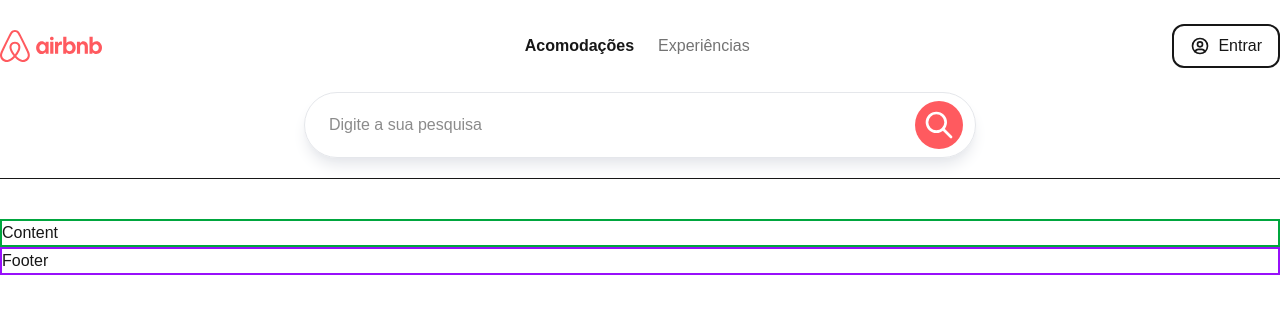
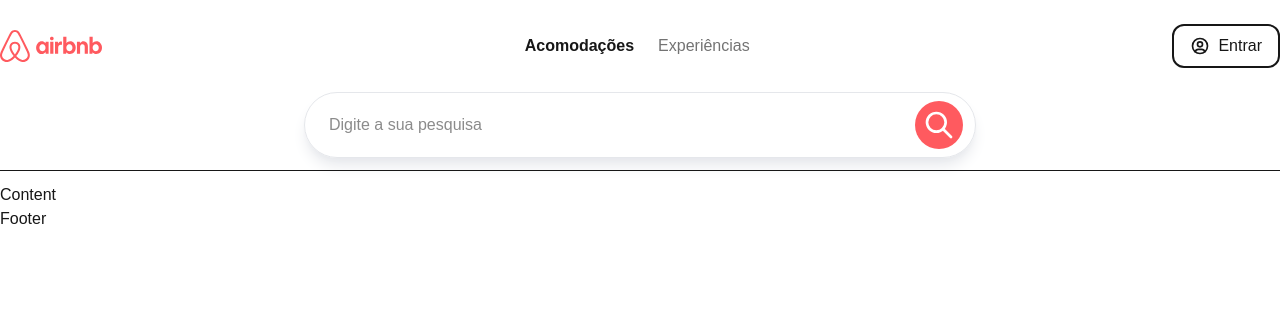
Before and after one commit to alexandrerogeriosn93/project-next-clone-airbnb, a Next.js app: page / in a window 1280 px wide. Shown: the top 314 px of the page. Built offline with nearby package versions, Linux system fonts and the light colour scheme.

Commit message:
chore: install swiper

```diff
--- a/package.json
+++ b/package.json
@@ -12,7 +12,8 @@
     "@tabler/icons-react": "^3.35.0",
     "next": "15.5.4",
     "react": "19.1.0",
-    "react-dom": "19.1.0"
+    "react-dom": "19.1.0",
+    "swiper": "^12.0.2"
   },
   "devDependencies": {
     "@eslint/eslintrc": "^3",
--- a/src/app/page.tsx
+++ b/src/app/page.tsx
@@ -4,15 +4,16 @@ import SearchBar from "@/widgets/SearchBar";
 export default function Home() {
   return (
     <>
-      <div>
+      <header className="container mx-auto">
         <NavbarTop />
         <SearchBar />
-      </div>
+      </header>
 
-      <hr className="mt-5" />
+      <hr className="my-3" />
 
-      <div className="mt-10 border-2 border-green-600">Content</div>
-      <div className="border-2 border-purple-600">Footer</div>
+      <main className="container mx-auto">Content</main>
+
+      <footer className="container mx-auto">Footer</footer>
     </>
   );
 }
--- a/src/widgets/NavbarTop.tsx
+++ b/src/widgets/NavbarTop.tsx
@@ -5,7 +5,7 @@ import Link from "next/link";
 
 const NavbarTop = () => {
   return (
-    <div className="container mx-auto flex items-center justify-between py-6">
+    <div className="flex items-center justify-between py-6">
       <Logo />
       <div className="flex gap-6">
         <Link href="/" className="font-semibold">
```
Also changed, not shown: 1 other file (tests, documents, lock files or other folders).
